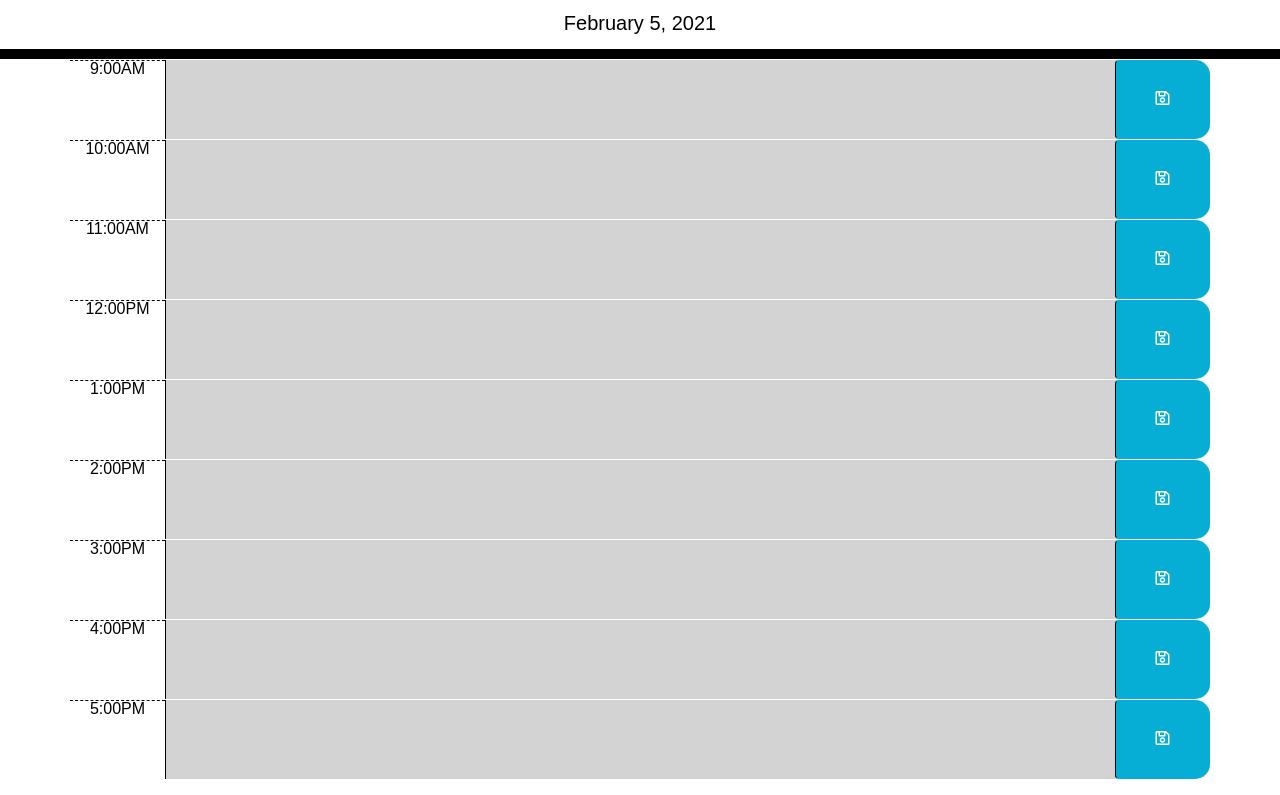
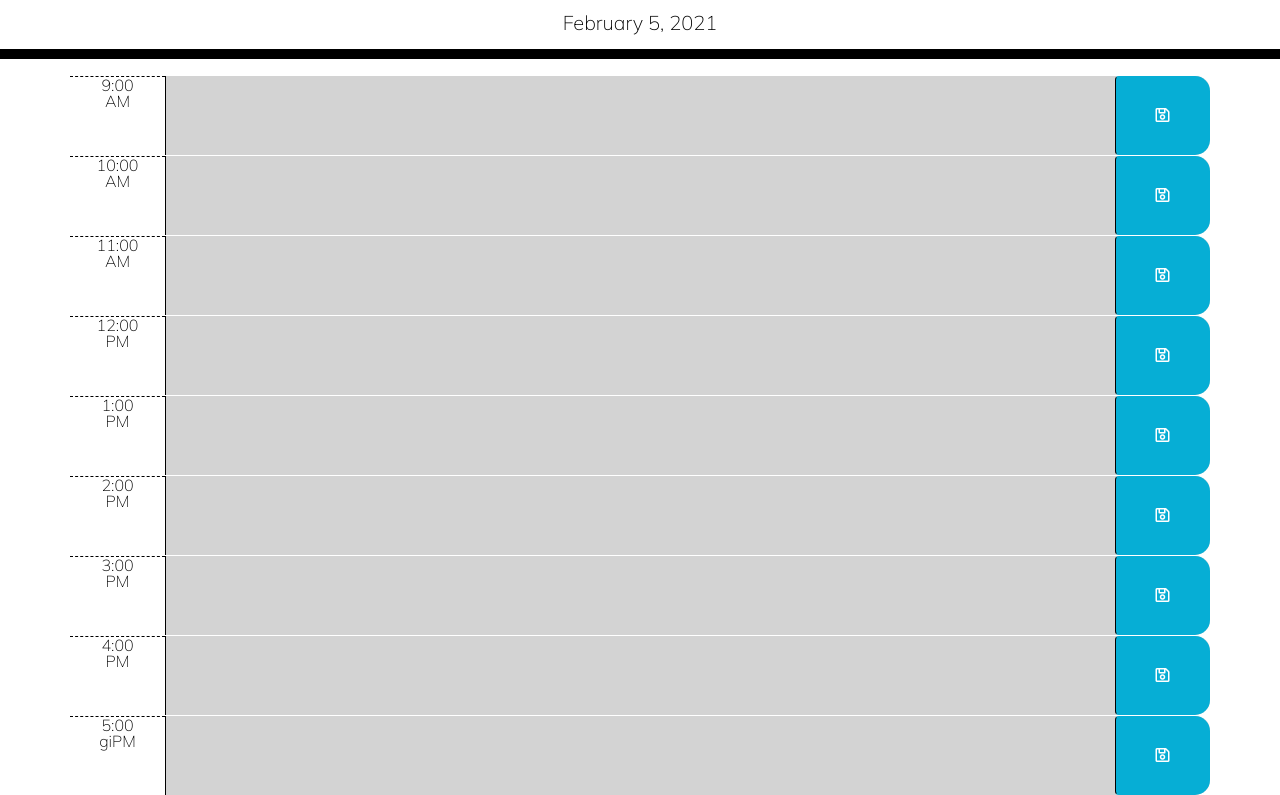
Before and after one commit to mischadab/Work-Day-Planner, a plain HTML site: page index.html in a window 1280 px wide. Shown: the part 108-903 px from the top of the page. Drawn offline with nearby package versions, Linux system fonts and the light colour scheme.

Commit message:
made small changes to index file, added links for fonts

```diff
--- a/index.html
+++ b/index.html
@@ -11,10 +11,8 @@
       integrity="sha384-50oBUHEmvpQ+1lW4y57PTFmhCaXp0ML5d60M1M7uH2+nqUivzIebhndOJK28anvf"
       crossorigin="anonymous"
     />
-    <link
-      href="https://fonts.googleapis.com/css?family=Open+Sans&display=swap"
-      rel="stylesheet"
-    />
+    <link rel="preconnect" href="https://fonts.gstatic.com">
+<link href="https://fonts.googleapis.com/css2?family=Dancing+Script&family=Mulish:wght@200&display=swap" rel="stylesheet">
     <link rel="stylesheet" href="Assets/style.css" />
     <title>Work Day Scheduler</title>
 
@@ -26,59 +24,60 @@
       <p class="lead">A simple calendar app for scheduling your work day</p>
       <p id="currentDay" class="lead"></p>
     </header>
+    <br>
 
     <div class="container">
       <!-- 9AM Block -->
       <div id="hour-9" class="row time-block">
-        <div class="col-md-1 hour">9:00AM</div>
+        <div class="col-md-1 hour">9:00<br>AM</div>
         <textarea class="col-md-10 description"></textarea>
         <button class="col-md-1 btn saveBtn"><i class="far fa-save"></i></button>
       </div>
       <!-- 10AM Block -->
       <div id="hour-10" class="row time-block">
-        <div class="col-md-1 hour">10:00AM</div>
+        <div class="col-md-1 hour">10:00<br>AM</div>
         <textarea class="col-md-10 description"></textarea>
         <button class="col-md-1 btn saveBtn"><i class="far fa-save"></i></button>
       </div>
       <!-- 11AM Block -->
       <div id="hour-11" class="row time-block">
-        <div class="col-md-1 hour">11:00AM</div>
+        <div class="col-md-1 hour">11:00<br>AM</div>
         <textarea class="col-md-10 description"></textarea>
         <button class="col-md-1 btn saveBtn"><i class="far fa-save"></i></button>
       </div>
       <!-- 12PM Block -->
       <div id="hour-12" class="row time-block">
-        <div class="col-md-1 hour">12:00PM</div>
+        <div class="col-md-1 hour">12:00<br>PM</div>
         <textarea class="col-md-10 description"></textarea>
         <button class="col-md-1 btn saveBtn"><i class="far fa-save"></i></button>
       </div>
       <!-- 1PM Block -->
       <div id="hour-13" class="row time-block">
-        <div class="col-md-1 hour">1:00PM</div>
+        <div class="col-md-1 hour">1:00<br>PM</div>
         <textarea class="col-md-10 description"></textarea>
         <button class="col-md-1 btn saveBtn"><i class="far fa-save"></i></button>
       </div>
       <!-- 2PM Block -->
       <div id="hour-14" class="row time-block">
-        <div class="col-md-1 hour">2:00PM</div>
+        <div class="col-md-1 hour">2:00<br>PM</div>
         <textarea class="col-md-10 description"></textarea>
         <button class="col-md-1 btn saveBtn"><i class="far fa-save"></i></button>
       </div>
       <!-- 3PM Block -->
       <div id="hour-15" class="row time-block">
-        <div class="col-md-1 hour">3:00PM</div>
+        <div class="col-md-1 hour">3:00<br>PM</div>
         <textarea class="col-md-10 description"></textarea>
         <button class="col-md-1 btn saveBtn"><i class="far fa-save"></i></button>
       </div>
       <!-- 4PM Block -->
       <div id="hour-16" class="row time-block">
-        <div class="col-md-1 hour">4:00PM</div>
+        <div class="col-md-1 hour">4:00<br>PM</div>
         <textarea class="col-md-10 description"></textarea>
         <button class="col-md-1 btn saveBtn"><i class="far fa-save"></i></button>
       </div>
       <!-- 5PM Block -->
       <div id="hour-17" class="row time-block">
-        <div class="col-md-1 hour">5:00PM</div>
+        <div class="col-md-1 hour">5:00<br>giPM</div>
         <textarea class="col-md-10 description"></textarea>
         <button class="col-md-1 btn saveBtn"><i class="far fa-save"></i></button>
       </div>
```
